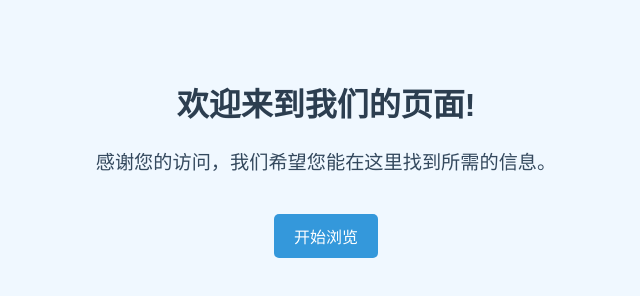
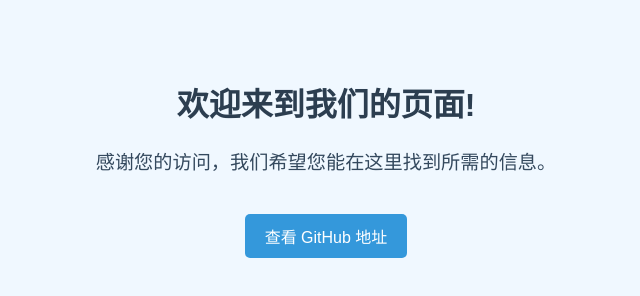
Before and after one commit to Heroking113/web_pages, a plain HTML site: page index.html in a window 1280 px wide. Shown: the whole page, without its empty margins (314-954 px from the left). Drawn offline with Linux system fonts and the light colour scheme.

Commit message:
minor: 微调

```diff
--- a/index.html
+++ b/index.html
@@ -37,6 +37,6 @@
 <body>
     <h1>欢迎来到我们的页面!</h1>
     <p>感谢您的访问，我们希望您能在这里找到所需的信息。</p>
-    <a href="#" class="button">开始浏览</a>
+    <a href="https://github.com/Heroking113/web_pages" class="button">查看 GitHub 地址</a>
 </body>
 </html>
```
